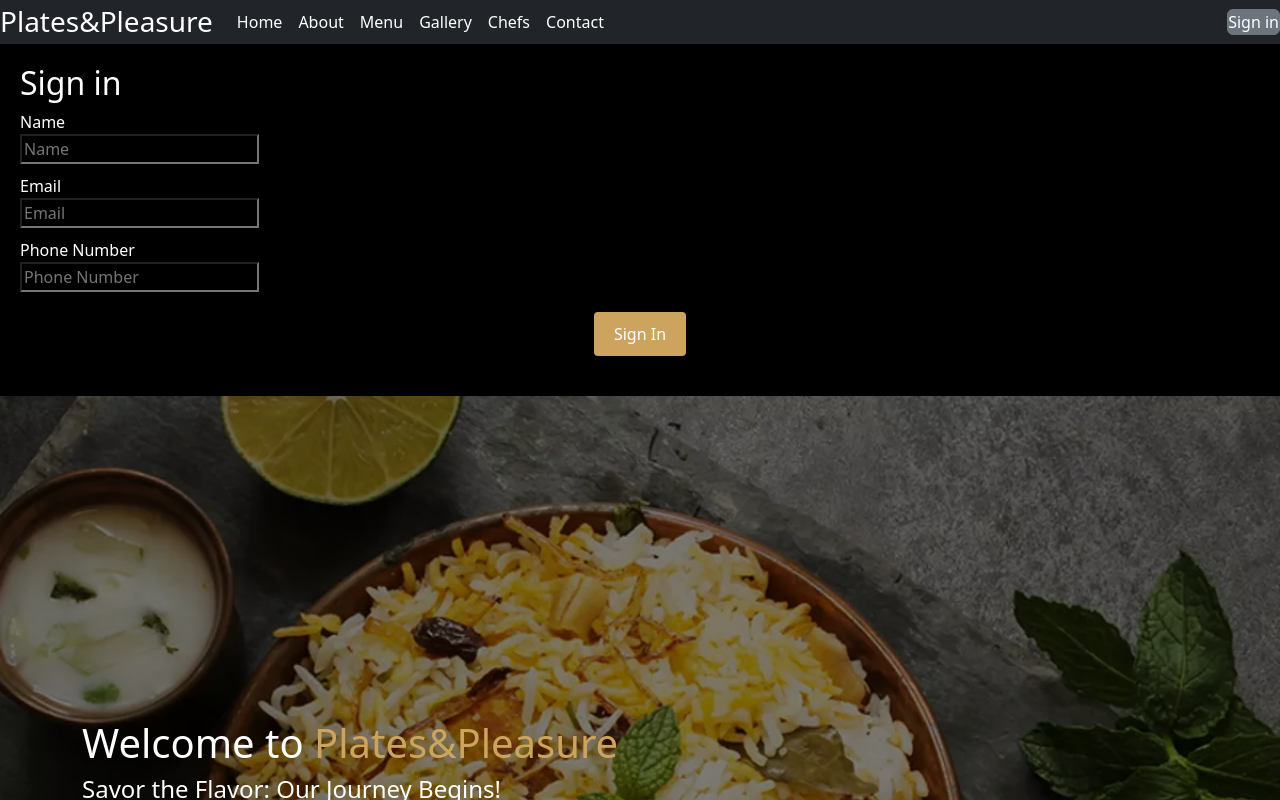
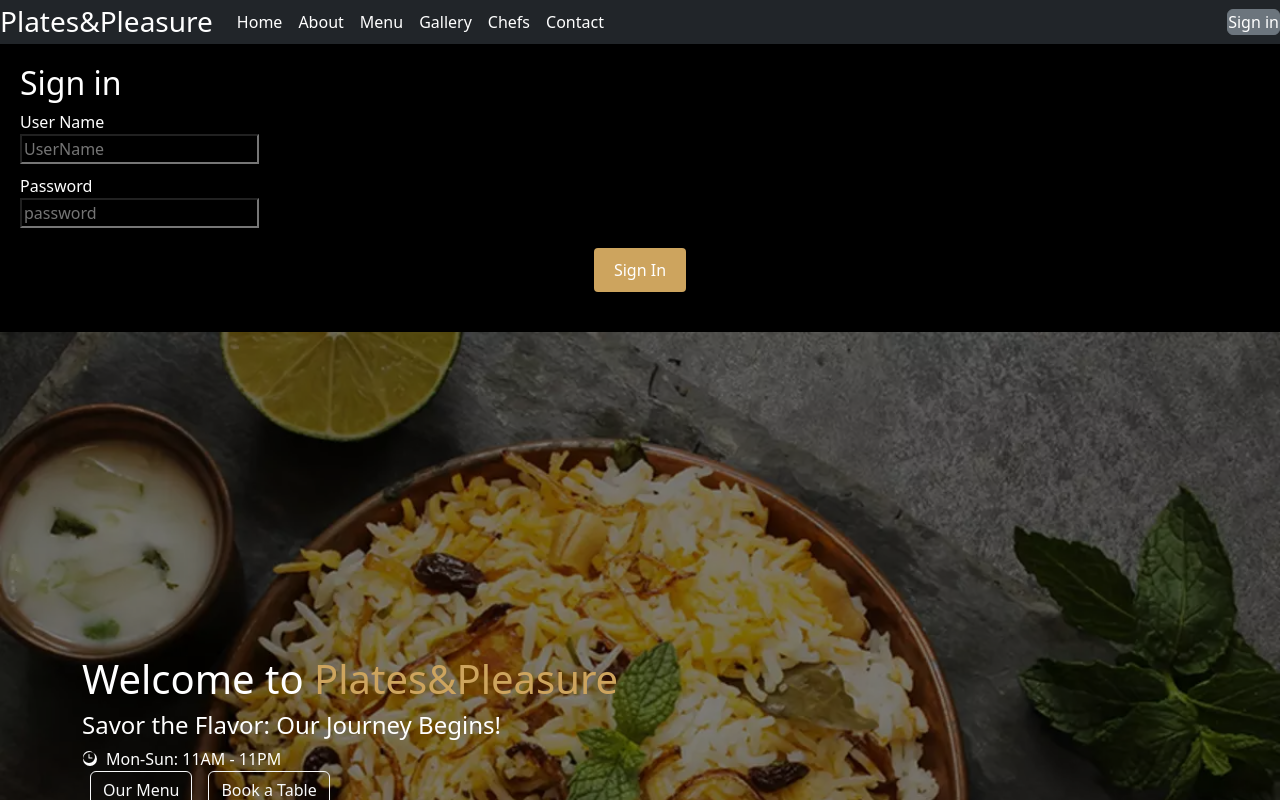
Before and after one commit to Vivekvardhanreddy1707/Project, a React (Create React App) app: page / in a window 1280 px wide. Both pictures are taken after a click on the button "Sign in". Shown: the top 800 px of the page. Built offline with nearby package versions, Linux system fonts and the light colour scheme.

Commit message:
Update Navbar.js

```diff
--- a/src/Components/Navbar.js
+++ b/src/Components/Navbar.js
@@ -1,4 +1,6 @@
+// App.js
 import React, { useState } from 'react';
+import 'bootstrap/dist/css/bootstrap.min.css';
 
 const Navbar = ({ scrollToSection, handleSignupClick }) => {
   return (
@@ -10,8 +12,8 @@ const Navbar = ({ scrollToSection, handleSignupClick }) => {
         <button
           className="navbar-toggler"
           type="button"
-          data-toggle="collapse"
-          data-target="#navbarNav"
+          data-bs-toggle="collapse"
+          data-bs-target="#navbarNav"
           aria-controls="navbarNav"
           aria-expanded="false"
           aria-label="Toggle navigation"
@@ -20,7 +22,7 @@ const Navbar = ({ scrollToSection, handleSignupClick }) => {
         </button>
         <div className="collapse navbar-collapse justify-content-lg-between p-0" id="navbarNav">
           <ul className="navbar-nav">
-            <li className="nav-item" onClick={() => scrollToSection('home')}>
+          <li className="nav-item" onClick={() => scrollToSection('home')}>
               <a className="nav-link text-white" href="#">Home</a>
             </li>
             <li className="nav-item" onClick={() => scrollToSection('about')}>
@@ -72,12 +74,10 @@ const App = () => {
           <div className="signin-form">
             <h2>Sign in</h2>
             <form>
-              <label htmlFor="signin-name">Name</label>
-              <input type="text" id="signin-name" placeholder="Name" required />
-              <label htmlFor="signin-email">Email</label>
-              <input type="email" id="signin-email" placeholder="Email" required />
-              <label htmlFor="signin-phone">Phone Number</label>
-              <input type="tel" id="signin-phone" placeholder="Phone Number" required />
+              <label htmlFor="signin-name">User Name</label>
+              <input type="text" id="signin-name" placeholder="UserName" required />
+              <label htmlFor="signin-password">Password</label>
+              <input type="password" id="signin-password" placeholder="password" required />
               <div className="complete-signup-button">
                 <button type="submit" className="chrome-yellow-button">
                   Sign In
```
